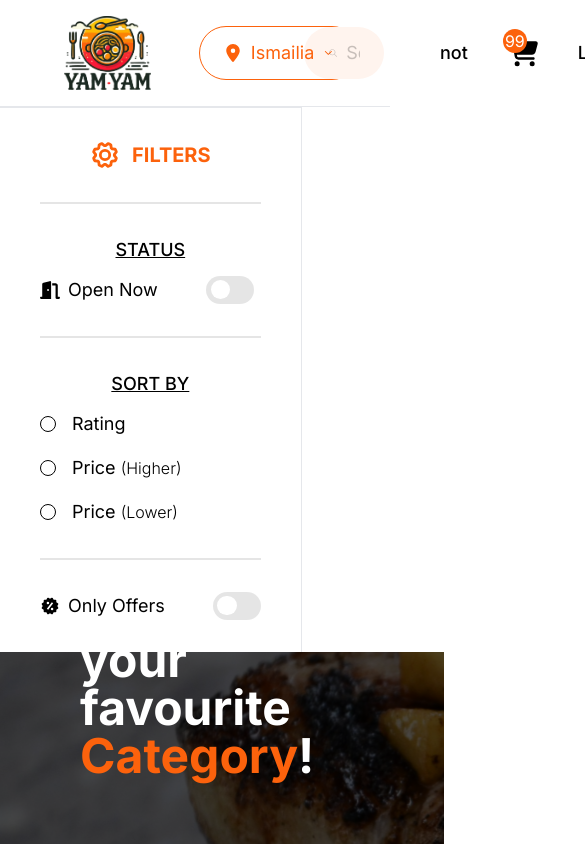
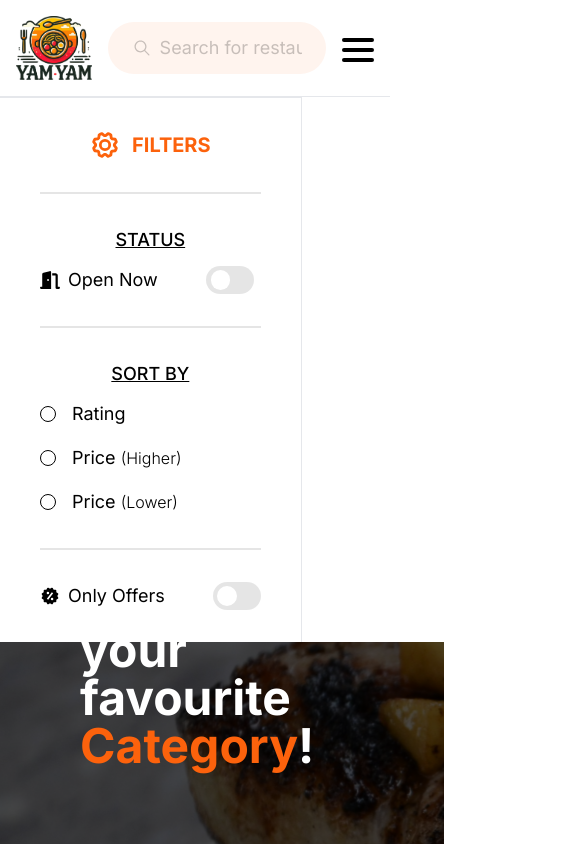
Before and after one commit to elsayedessam003/YumYum, a React (Vite) app in the folder Client/: page /restaurants in a window 390 px wide. Shown: the top 844 px of the page, 585 px wide, since content can reach past the window. Built offline with nearby package versions, Linux system fonts and the light colour scheme.

Commit message:
added a side menu button

```diff
--- a/Client/src/components/Button/Button.jsx
+++ b/Client/src/components/Button/Button.jsx
@@ -5,7 +5,7 @@ Button.propTypes = {
   variant: PropTypes.oneOf(["default", "outline", "text"]),
   color: PropTypes.oneOf(["primary", "white", "black"]),
   rounding: PropTypes.oneOf(["none", "rounded", "full", "circle"]),
-  size: PropTypes.oneOf(["small", "medium", "large"]),
+  size: PropTypes.oneOf(["small", "medium", "large", "fit"]),
   className: PropTypes.string,
   onClick: PropTypes.func,
   children: PropTypes.node.isRequired,
@@ -73,6 +73,8 @@ function getSize(size) {
       return "py-2 px-6 text-lg"; // Default medium size
     case "large":
       return "py-3 px-8 text-xl"; // Larger padding and font size
+    case "fit":
+      return "text-lg";
   }
 }
 
--- a/Client/src/components/Edge/Edge.jsx
+++ b/Client/src/components/Edge/Edge.jsx
@@ -3,7 +3,7 @@ import { useEffect, useRef, useState } from "react";
 function Edge() {
   const [pos, setPos] = useState({ x: 0, y: 0 });
   const element = useRef(null);
-  const gradientBackground = `radial-gradient(circle at ${pos.x}px ${pos.y}px, rgba(252, 98, 12, 0.2), rgba(255, 255, 255, 0))`;
+  const gradientBackground = `radial-gradient(circle at ${pos.x}px ${pos.y}px, rgba(252, 98, 12, 0.5), rgba(255, 255, 255, 0))`;
 
   useEffect(() => {
     const parent = element.current.parentElement.parentElement;
--- a/Client/src/components/Navbar/Navbar.jsx
+++ b/Client/src/components/Navbar/Navbar.jsx
@@ -6,6 +6,8 @@ import axios from "axios";
 import { FaLocationDot } from "react-icons/fa6";
 import Register from "../Register/Register.jsx";
 import CartButton from "../Cart/CartButton.jsx";
+import SideMenuButton from "../SideMenu/SideMenuButton.jsx";
+import SideMenu from "../SideMenu/SideMenu.jsx";
 
 function Navbar() {
   const [cities, setCities] = useState([]);
@@ -28,30 +30,31 @@ function Navbar() {
           setSignUp={setSignUp}
         />
       )}
+
       <div
         className={
-          "flex items-center justify-between px-16 py-4 sticky top-0 bg-white z-10 border-b"
+          "flex items-center gap-4 lg:justify-between px-4 lg:px-16 py-4 sticky top-0 bg-white z-10 border-b w-full"
         }
       >
-        <div className={"flex gap-12 items-center"}>
+        <div className={"flex gap-12 items-center shrink-0"}>
           <img
             src="/public/Logo.png"
             alt="Yam Yam logo"
-            className={"h-[4.6rem]"}
+            className={"h-16 lg:h-[4.6rem]"}
           />
 
-          <SelectMenu items={cities}>
+          <SelectMenu items={cities} className={"hidden xl:block"}>
             <FaLocationDot />
           </SelectMenu>
         </div>
 
         <div
-          className={"flex items-center justify-center gap-8 flex-grow pl-8"}
+          className={"flex items-center justify-center gap-8 flex-grow lg:pl-8"}
         >
           <SearchBar placeHolder={"Search for restaurants"} />
         </div>
 
-        <div className={"flex gap-4 pl-8"}>
+        <div className={"hidden gap-4 pl-8 xl:flex"}>
           <Button color={"black"} variant={"text"} className={"font-medium"}>
             not
           </Button>
@@ -81,6 +84,8 @@ function Navbar() {
             Register
           </Button>
         </div>
+
+        <SideMenu />
       </div>
     </>
   );
--- a/Client/src/components/SelectMenu/SelectMenu.jsx
+++ b/Client/src/components/SelectMenu/SelectMenu.jsx
@@ -5,10 +5,11 @@ import SelectMenuSuggestionBox from "./SelectMenuSuggestionBox.jsx";
 
 SelectMenu.propTypes = {
   items: PropTypes.array,
+  className: PropTypes.string,
   children: PropTypes.node,
 };
 
-function SelectMenu({ items = [], children = "" }) {
+function SelectMenu({ items = [], className, children = "" }) {
   const [isFocused, setIsFocused] = useState(false);
   const selectMenuRef = useRef(null); // Create a ref for the select menu
 
@@ -33,7 +34,7 @@ function SelectMenu({ items = [], children = "" }) {
   }, []);
 
   return (
-    <div className={"relative flex flex-col"}>
+    <div className={`relative flex flex-col ${className}`}>
       <div
         ref={selectMenuRef} // Attach the ref to the outer div
         className={
--- /dev/null
+++ b/Client/src/components/SideMenu/SideMenu.jsx
@@ -0,0 +1,17 @@
+import React, { useState } from "react";
+import PropTypes from "prop-types";
+import SideMenuButton from "./SideMenuButton.jsx";
+
+SideMenu.propTypes = {};
+
+function SideMenu(props) {
+  const [isOpened, setIsOpened] = useState(false);
+
+  return (
+    <div>
+      <SideMenuButton isOpened={isOpened} setIsOpened={setIsOpened} />
+    </div>
+  );
+}
+
+export default SideMenu;
--- /dev/null
+++ b/Client/src/components/SideMenu/SideMenuButton.jsx
@@ -0,0 +1,39 @@
+import PropTypes from "prop-types";
+import Button from "../Button/Button.jsx";
+
+SideMenuButton.propTypes = {
+  isOpened: PropTypes.bool.isRequired,
+  setIsOpened: PropTypes.func.isRequired,
+};
+
+function SideMenuButton({ isOpened, setIsOpened }) {
+  const duration = "100";
+
+  function handleClick() {
+    setIsOpened((currentState) => !currentState);
+  }
+
+  return (
+    <Button
+      variant={"text"}
+      color={"black"}
+      rounding={"full"}
+      size={"fit"}
+      onClick={handleClick}
+    >
+      <div className={"flex flex-col shrink-0 gap-2 w-8 relative h-5"}>
+        <div
+          className={`w-full bg-black h-1 rounded-full absolute transition-all ease-linear duration-[${duration}ms] ${isOpened ? "top-1/2 rotate-[45deg]" : "top-0"}`}
+        ></div>
+        <div
+          className={`w-full bg-black h-1 rounded-full transition-all ease-linear absolute top-1/2 duration-[${duration}ms] ${isOpened ? "w-0" : null}`}
+        ></div>
+        <div
+          className={`w-full bg-black h-1 rounded-full absolute transition-all ease-linear duration-[${duration}ms] ${isOpened ? "top-1/2 -rotate-[45deg]" : "top-full"}`}
+        ></div>
+      </div>
+    </Button>
+  );
+}
+
+export default SideMenuButton;
```
